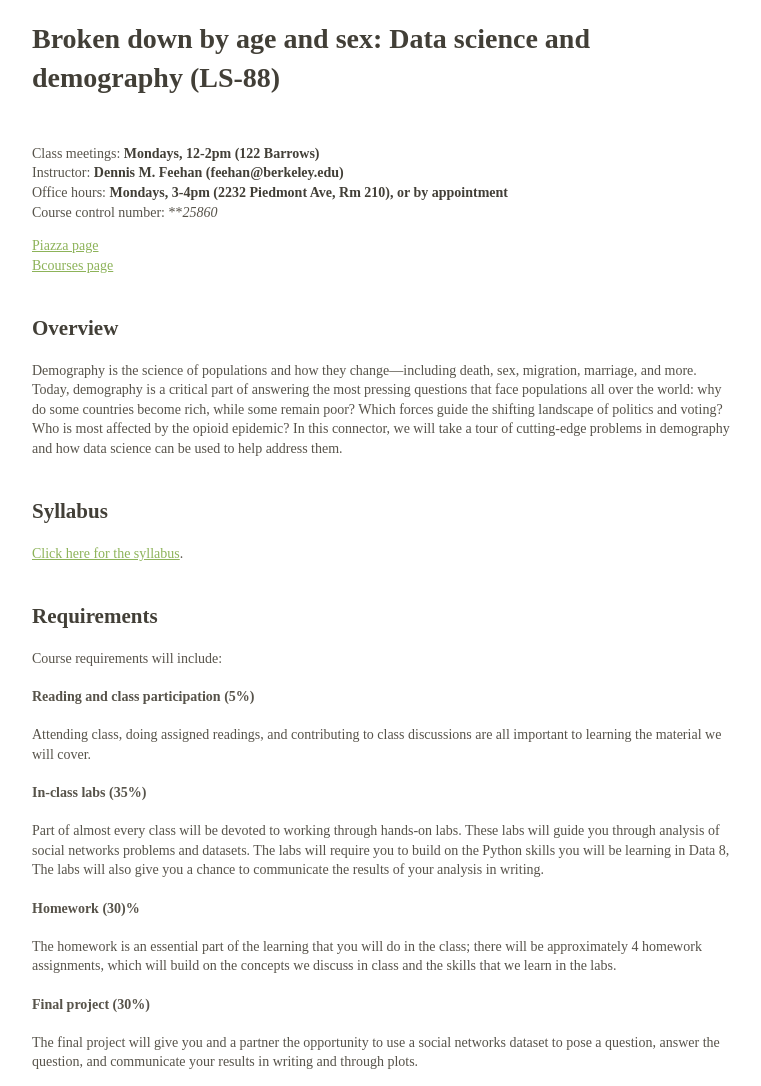
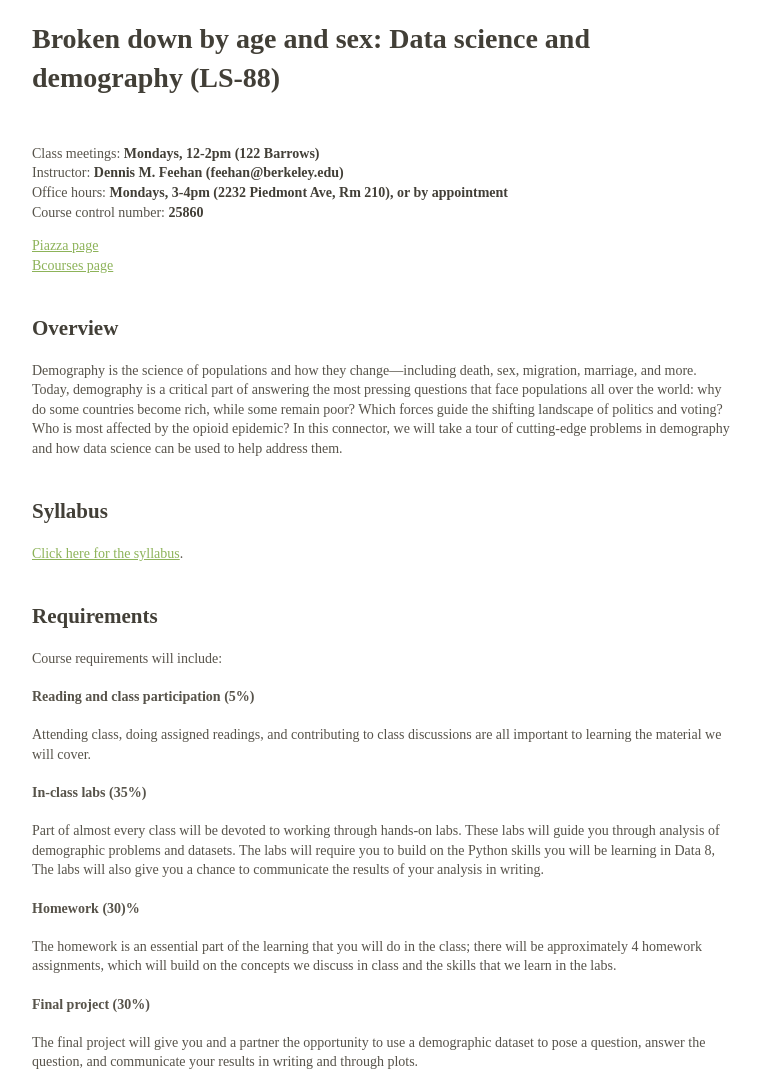
Before and after one commit to dfeehan/dfeehan.github.io, a Jekyll site: the page teaching/2018fa_ls88.html, which Jekyll copies as it is, in a window 1280 px wide. Shown: the whole page, without its empty margins (258-1019 px from the left). Built offline with Jekyll 4.4.1, drawn with Linux system fonts in a browser that asks for light colours.

Commit message:
fixed typos

```diff
--- a/teaching/2018fa_ls88.html
+++ b/teaching/2018fa_ls88.html
@@ -342,7 +342,7 @@
 <p>Class meetings: <strong>Mondays, 12-2pm (122 Barrows)</strong><br />
 Instructor: <strong>Dennis M. Feehan (feehan@berkeley.edu)</strong><br />
 Office hours: <strong>Mondays, 3-4pm (2232 Piedmont Ave, Rm 210), or by appointment</strong><br />
-Course control number: **<em>25860</em></p>
+Course control number: <strong>25860</strong></p>
 <p><a href="https://piazza.com/class/jlbtfsat18p4u1">Piazza page</a><br />
 <a href="https://bcourses.berkeley.edu/courses/1476198">Bcourses page</a></p>
 <h2 id="overview">Overview</h2>
@@ -354,10 +354,10 @@ Course control number: **<em>25860</em></p>
 <h4 id="reading-and-class-participation-5">Reading and class participation (5%)</h4>
 <p>Attending class, doing assigned readings, and contributing to class discussions are all important to learning the material we will cover.</p>
 <h4 id="in-class-labs-35">In-class labs (35%)</h4>
-<p>Part of almost every class will be devoted to working through hands-on labs. These labs will guide you through analysis of social networks problems and datasets. The labs will require you to build on the Python skills you will be learning in Data 8, The labs will also give you a chance to communicate the results of your analysis in writing.</p>
+<p>Part of almost every class will be devoted to working through hands-on labs. These labs will guide you through analysis of demographic problems and datasets. The labs will require you to build on the Python skills you will be learning in Data 8, The labs will also give you a chance to communicate the results of your analysis in writing.</p>
 <h4 id="homework-30">Homework (30)%</h4>
 <p>The homework is an essential part of the learning that you will do in the class; there will be approximately 4 homework assignments, which will build on the concepts we discuss in class and the skills that we learn in the labs.</p>
 <h4 id="final-project-30">Final project (30%)</h4>
-<p>The final project will give you and a partner the opportunity to use a social networks dataset to pose a question, answer the question, and communicate your results in writing and through plots.</p>
+<p>The final project will give you and a partner the opportunity to use a demographic dataset to pose a question, answer the question, and communicate your results in writing and through plots.</p>
 </body>
 </html>
```
